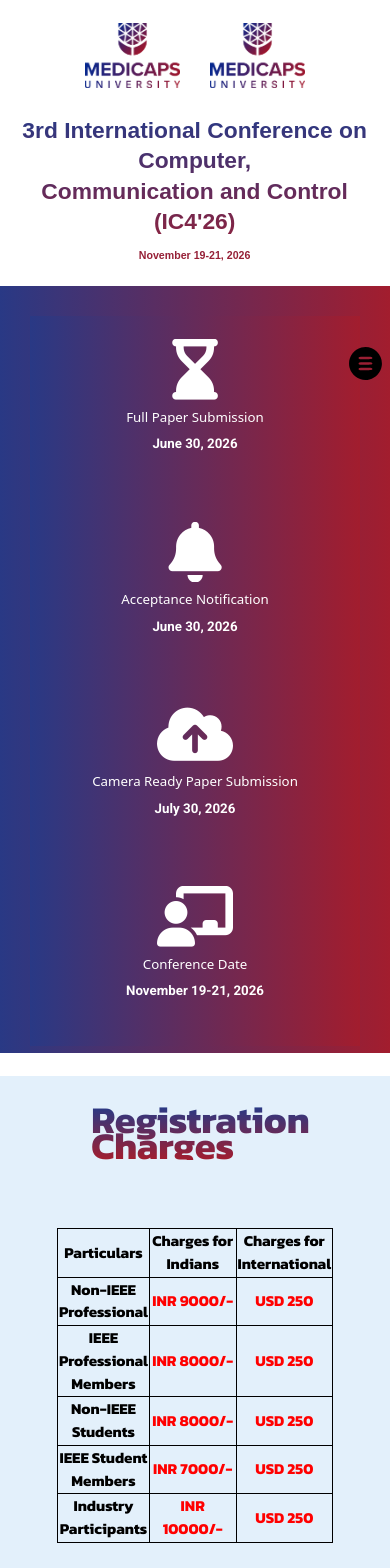
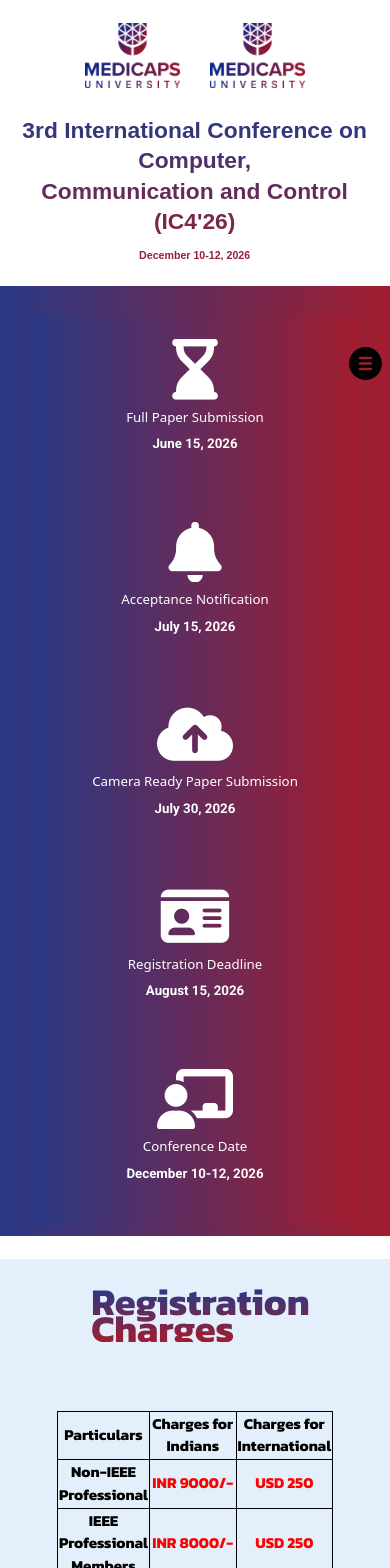
Before and after one commit to YuvrajSinghJat/ConferenceMedicaps, a React (Create React App) app: page /register in a window 390 px wide. Shown: the top 1568 px of the page. Built offline with nearby package versions, Linux system fonts and the light colour scheme; a web font is replaced by a local one; what tw-elements would draw is missing.

Commit message:
Dates of Conference are changed

```diff
--- a/src/components/Navbar/Nav.js
+++ b/src/components/Navbar/Nav.js
@@ -54,9 +54,9 @@
                 </div>
                 <Zoom>
                     <div className="w-full block flex-grow justify-center lg:flex lg:items-center lg:w-auto">
-                        <p className="dispNone1 text-center sm:w-auto sm:text-[3.25rem] sm:font-black text-[#016698] font-bold startHeading12 supHeading  mt-4 headingMain font-extrabold">3rd International Conference on Computer,<br></br> Communication and Control<br></br>(IC4'26)<span className='text-[1.25rem] '><br></br>November 19-21, 2026</span>
+                        <p className="dispNone1 text-center sm:w-auto sm:text-[3.25rem] sm:font-black text-[#016698] font-bold startHeading12 supHeading  mt-4 headingMain font-extrabold">3rd International Conference on Computer,<br></br> Communication and Control<br></br>(IC4'26)<span className='text-[1.25rem] '><br></br>December 10-12, 2026</span>
                         </p>
-                        <p className="dispNone2 text-center sm:w-auto sm:text-[3.25rem] sm:font-black text-[#016698] font-bold startHeading12 supHeading  mt-1 mx-2 headingMain font-extrabold">3rd International Conference on Computer,<br></br> Communication and Control <br></br> (IC4'26)<br /><span className='text-[0.7rem] '>November 19-21, 2026</span>
+                        <p className="dispNone2 text-center sm:w-auto sm:text-[3.25rem] sm:font-black text-[#016698] font-bold startHeading12 supHeading  mt-1 mx-2 headingMain font-extrabold">3rd International Conference on Computer,<br></br> Communication and Control <br></br> (IC4'26)<br /><span className='text-[0.7rem] '>December 10-12, 2026</span>
                         </p>
 
                     </div>
--- a/src/components/StartHero/StartHero.js
+++ b/src/components/StartHero/StartHero.js
@@ -24,22 +24,22 @@
             <article className='container mx-auto'>
                 <div className="wrapper " >
                     <ul className="marquee">
-                        <li>Full Paper Submission - <span className='liName'><del style={{ textDecoration: "line-through", color: "red" }}><span className="text-black"></span></del> <del style={{ textDecoration: "line-through", color: "red" }}><span className="text-black"></span></del><span className="text-[#ff0000]"></span>May 30, 2026</span></li>
+                        <li>Full Paper Submission - <span className='liName'><del style={{ textDecoration: "line-through", color: "red" }}><span className="text-black"></span></del> <del style={{ textDecoration: "line-through", color: "red" }}><span className="text-black"></span></del><span className="text-[#ff0000]"></span>June 15, 2026</span></li>
 
-                        <li>Acceptance Notification - <span className='liName'><del style={{ textDecoration: "line-through", color: "red" }}><span className="text-black"></span></del> <span className="text-[#ff0000]"></span> June 30, 2026</span></li>
+                        <li>Acceptance Notification - <span className='liName'><del style={{ textDecoration: "line-through", color: "red" }}><span className="text-black"></span></del> <span className="text-[#ff0000]"></span> July 15, 2026</span></li>
 
                         <li>Camera Ready Paper Submission - <span className='liName'><del style={{ textDecoration: "line-through", color: "red" }}><span className="text-black"></span></del><span className="text-[#ff0000]"></span> July 30, 2026</span></li>
-                        {/* <li>Early Bird Registration - <span className='liName'>July 15, 2025</span></li> */}
-                        <li>Conference Date - <span className='liName'>-November 19-21, 2026</span></li>
+                        <li>Registration Deadline- <span className='liName'>August 15, 2026</span></li>
+                        <li>Conference Date - <span className='liName'>December 10-12, 2026</span></li>
                     </ul>
                     <ul className="marquee2">
-                        <li>Full Paper Submission - <span className='liName'><del style={{ textDecoration: "line-through", color: "red" }}><span className="text-black"></span></del> <del style={{ textDecoration: "line-through", color: "red" }}><span className="text-black"></span></del><span className="text-[#ff0000]"></span>May 30, 2026</span></li>
+                        <li>Full Paper Submission - <span className='liName'><del style={{ textDecoration: "line-through", color: "red" }}><span className="text-black"></span></del> <del style={{ textDecoration: "line-through", color: "red" }}><span className="text-black"></span></del><span className="text-[#ff0000]"></span>June 15, 2026</span></li>
 
-                        <li>Acceptance Notification - <span className='liName'><del style={{ textDecoration: "line-through", color: "red" }}><span className="text-black"></span></del> <span className="text-[#ff0000]"></span> June 30, 2026</span></li>
+                        <li>Acceptance Notification - <span className='liName'><del style={{ textDecoration: "line-through", color: "red" }}><span className="text-black"></span></del> <span className="text-[#ff0000]"></span> July 15, 2026</span></li>
 
                         <li>Camera Ready Paper Submission - <span className='liName'><del style={{ textDecoration: "line-through", color: "red" }}><span className="text-black"></span></del><span className="text-[#ff0000]"></span> July 30, 2026</span></li>
-                        {/* <li>Early Bird Registration - <span className='liName'>July 15, 2025</span></li> */}
-                        <li>Conference Date - <span className='liName'>November 19-21, 2026</span></li>
+                        <li>Registration Deadline- <span className='liName'>August 15, 2026</span></li>
+                        <li>Conference Date - <span className='liName'>December 10-12, 2026</span></li>
                     </ul>
                 </div>
             </article>
--- a/src/pages/HomePage/HomePage.js
+++ b/src/pages/HomePage/HomePage.js
@@ -74,7 +74,7 @@
                                 <p className="title-font text-white mt-2 text-center">Full Paper Submission</p>
                                 <h2 className="text-2xl text-white mt-2 text-center bodyFont"><del style={{ textDecoration: "line-through", color: "red" }}><span className="text-white"></span></del>
                                     <div><del style={{ textDecoration: "line-through", color: "red" }}><span className="text-white"></span></del></div>
-                                    <div><div className='text-[#ff0000]'></div></div>June 30, 2026</h2>
+                                    <div><div className='text-[#ff0000]'></div></div>June 15, 2026</h2>
 
 
                             </div>
@@ -85,7 +85,7 @@
                                 <p className="title-font text-white mt-2 text-center">Acceptance Notification</p>
                                 <h2 className="text-2xl text-white mt-2 text-center bodyFont"><del style={{ textDecoration: "line-through", color: "red" }}><span className="text-white"></span></del><div className='text-[#ff0000]'>
                                     {/* <span className='text-sm block'> (For the paper recieved before 05 Dec)</span> */}
-                                </div> June 30, 2026</h2>
+                                </div> July 15, 2026</h2>
 
 
                             </div>
@@ -101,20 +101,20 @@
 
                         <Slide right>
 
-                            {/* <div className="p-4 md:w-1/6 sm:mb-0 mb-6">
+                            <div className="p-4 md:w-1/6 sm:mb-0 mb-6">
                                 <div className="rounded-lg h-auto overflow-hidden iconclr ">
                                     <i className="fa-solid fa-id-card fa-4x iconclr"></i>
                                 </div>
-                                <p className="title-font text-white mt-2 text-center">Early Bird Registration</p>
-                                <h2 className="text-2xl text-white mt-2 text-center bodyFont">July 15, 2025</h2>
+                                <p className="title-font text-white mt-2 text-center">Registration Deadline</p>
+                                <h2 className="text-2xl text-white mt-2 text-center bodyFont">August 15, 2026</h2>
 
-                            </div> */}
+                            </div>
                             <div className="p-4 md:w-1/6 sm:mb-0 mb-6">
                                 <div className="rounded-lg h-auto overflow-hidden iconclr">
                                     <i className="fa-solid fa-chalkboard-user  fa-4x iconclr"></i>
                                 </div>
                                 <p className="title-font text-white mt-2 text-center">Conference Date</p>
-                                <h2 className="text-2xl text-white mt-2 text-center bodyFont">November 19-21, 2026</h2>-
+                                <h2 className="text-2xl text-white mt-2 text-center bodyFont">December 10-12, 2026</h2>-
 
                             </div>
                         </Slide>
@@ -129,7 +129,7 @@
                                     </div>
                                     <p className="text-sm title-font text-white mt-2 text-center">Full Paper Submission</p>
                                     <h2 className="text-sm  text-white mt-2 text-center bodyFont"><del style={{ textDecoration: "line-through", color: "red" }}><span className="text-white"></span></del> <del style={{ textDecoration: "line-through", color: "red" }}><span className="text-white">May 30,2025</span></del>
-                                        <div><div className='text-[#ff0000]'></div></div>June 30, 2026</h2>
+                                        <div><div className='text-[#ff0000]'></div></div>June 15, 2026</h2>
 
                                 </div>
                                 <div className="p-4 md:w-1/3 sm:mb-0 mb-6">
@@ -139,7 +139,7 @@
                                     <p className="text-sm title-font text-white mt-2 text-center">Acceptance Notification</p>
                                     <h2 className="text-sm  text-white mt-2 text-center bodyFont"><del style={{ textDecoration: "line-through", color: "red" }}><span className="text-white"></span></del><div className='text-[#ff0000]'>
                                         {/* <span className='text-sm'> (For the paper recieved before 05 Dec)</span> */}
-                                    </div>June 30, 2026</h2>
+                                    </div>July 15, 2026</h2>
 
 
                                 </div>
@@ -155,21 +155,21 @@
                                 </div>
 
 
-                                {/* <div className="p-4 md:w-1/3 sm:mb-0 mb-6">
+                                <div className="p-4 md:w-1/3 sm:mb-0 mb-6">
                                     <div className="rounded-lg sm:h-32 overflow-hidden iconclr ">
                                         <i className="fa-solid fa-id-card fa-4x iconclr"></i>
                                     </div>
-                                    <p className="text-sm title-font text-white mt-2 text-center">Early Bird Registration</p>
-                                    <h2 className="text-sm text-white mt-2 text-center bodyFont">July 15, 2025</h2>
+                                    <p className="text-sm title-font text-white mt-2 text-center">Registration Deadline</p>
+                                    <h2 className="text-sm text-white mt-2 text-center bodyFont">August 15, 2026</h2>
 
-                                </div> */}
+                                </div>
 
                                 <div className="p-4 md:w-1/3 sm:mb-0 mb-6">
                                     <div className="rounded-lg sm:h-32 overflow-hidden iconclr ">
                                         <i className="fa-solid fa-chalkboard-user fa-4x iconclr"></i>
                                     </div>
                                     <p className="text-sm title-font text-white mt-2 text-center">Conference Date</p>
-                                    <h2 className="text-sm text-white mt-2 text-center bodyFont">November 19-21, 2026</h2>
+                                    <h2 className="text-sm text-white mt-2 text-center bodyFont">December 10-12, 2026</h2>
 
                                 </div>
                             </Slide>
@@ -674,7 +674,7 @@
                                         {/* <a href="https://ieeexplore.ieee.org/xpl/conhome/7562831/proceeding"> */}
                                             <img class="h-[14.1rem]  rounded w-full object-cover object-center mb-6" src={pastConference_3} alt="content" />
                                             <div className="px-6 pb-1">
-                                                <h2 class="text-lg text-white font-bold title-font mb-4 text-center">IEEE International Conference IC-EETA’25 - <span className='text-[#ff0000]'>2025</span></h2>
+                                                <h2 class="text-lg text-white font-bold title-font mb-4 text-center">International Conference IC-EETA’25 - <span className='text-[#ff0000]'>2025</span></h2>
 
                                             </div>
                                         {/* </a> */}
@@ -689,7 +689,7 @@
                                         <img class="h-[14.1rem]  rounded w-full object-cover object-center mb-6" src={pastConference_4} alt="content" />
                                         <div className="px-6 pb-1">
 
-                                            <h2 class="text-lg text-white font-bold title-font mb-4 text-center">2nd IEEE Conference IC4 <span className='text-[#ff0000]'>2024</span></h2>
+                                            <h2 class="text-lg text-white font-bold title-font mb-4 text-center">2nd Conference IC4 - <span className='text-[#ff0000]'>2024</span></h2>
                                         </div>
                                     </a>
                                 </div>
@@ -732,7 +732,7 @@
                                         <a href="https://ieeexplore.ieee.org/xpl/conhome/7562831/proceeding">
                                             <img class="h-[14.1rem]  rounded w-full object-cover object-center mb-6" src={pastConference_3} alt="content" />
                                             <div className="px-6 pb-1">
-                                                <h2 class="text-lg text-white font-bold title-font mb-4 text-center">IEEE CDAN Symposium - <span className='text-[#ff0000]'>2016</span></h2>
+                                                <h2 class="text-lg text-white font-bold title-font mb-4 text-center">CDAN Symposium - <span className='text-[#ff0000]'>2016</span></h2>
 
                                             </div>
                                         </a>
@@ -748,7 +748,7 @@
                                             <img class="h-[14.1rem]  rounded w-full object-cover object-center mb-6" src={pastConference_4} alt="content" />
                                             <div className="px-6 pb-1">
 
-                                                <h2 class="text-lg text-white font-bold title-font mb-4 text-center">1st IEEE Conference IC4 - <span className='text-[#ff0000]'>2015</span></h2>
+                                                <h2 class="text-lg text-white font-bold title-font mb-4 text-center">1st Conference IC4 - <span className='text-[#ff0000]'>2015</span></h2>
                                             </div>
                                         </a>
                                     </div>
@@ -773,7 +773,7 @@
 
                         <div className="text-center lg:w-2/3 w-full">
                             <h1 className="title-font sm:text-4xl text-3xl font-black mb-4 text-black bodyFont2 gradientHeading">PAPER SUBMISSION</h1>
-                            <p className="mb-4 leading-relaxed text-black font-semibold mt-12 text-sm sm:text-xl text-justify">Authors are invited to submit papers through the conference <span className='text-[#016698]'>Submission System</span> by <span className='text-[#016698] font-bold'><del style={{ textDecoration: "line-through", color: "red" }}><span className="text-[#016698]"></span></del><del style={{ textDecoration: "line-through", color: "red" }}><span className="text-[#016698]"></span></del><span className="text-[#ff0000]">July 30, 2026</span></span> (Due to the overwhelming response and the request for extending the submission date). Submissions must be original and should not have been published previously or be under consideration for publication while being evaluated for this conference.</p>
+                            <p className="mb-4 leading-relaxed text-black font-semibold mt-12 text-sm sm:text-xl text-justify">Authors are invited to submit papers through the conference <span className='text-[#016698]'>Submission System</span> by <span className='text-[#016698] font-bold'><del style={{ textDecoration: "line-through", color: "red" }}><span className="text-[#016698]"></span></del><del style={{ textDecoration: "line-through", color: "red" }}><span className="text-[#016698]"></span></del><span className="text-[#ff0000]">June 15, 2026</span></span> (Due to the overwhelming response and the request for extending the submission date). Submissions must be original and should not have been published previously or be under consideration for publication while being evaluated for this conference.</p>
                             <span className="inline-block h-1 w-24 rounded bg-[#a21d2e] mt-8 mb-6"></span>
                             {/* <h1 className="title-font sm:text-4xl text-3xl font-black mb-4 text-black bodyFont2">PAPER SUBMISSION</h1>
                             <p className="mb-4 leading-relaxed text-black font-semibold mt-12 text-sm sm:text-xl text-justify">Authors are invited to submit papers through the conference <span className='text-[#016698]'>Submission System</span> by <span className='text-[#016698] font-bold'><del style={{ textDecoration: "line-through", color: "red" }}><span className="text-[#016698]"></span></del><del style={{ textDecoration: "line-through", color: "red" }}><span className="text-[#016698]">May 30,2025 </span></del><br></br><span className="text-[#ff0000]"> June 30, 2026</span></span> (Due to the overwhelming response and the request for extending the submission date). Submissions must be original and should not have been published previously or be under consideration for publication while being evaluated for this conference.</p>
--- a/src/pages/Register/Register.js
+++ b/src/pages/Register/Register.js
@@ -32,7 +32,7 @@
                                 <p className="title-font text-white mt-2 text-center">Acceptance Notification</p>
                                 <h2 className="text-2xl text-white mt-2 text-center bodyFont"><del style={{ textDecoration: "line-through", color: "red" }}><span className="text-white"></span></del><div className='text-[#ff0000]'>
                                     {/* <span className='text-sm block'> (For the paper recieved before 05 Dec)</span> */}
-                                </div>June 30, 2026</h2>
+                                </div>July 15, 2026</h2>
 
 
                             </div>
@@ -48,20 +48,20 @@
 
                         <Slide right>
 
-                            {/* <div className="p-4 md:w-1/6 sm:mb-0 mb-6">
+                            <div className="p-4 md:w-1/6 sm:mb-0 mb-6">
                                 <div className="rounded-lg h-auto overflow-hidden iconclr ">
                                     <i className="fa-solid fa-id-card fa-4x iconclr"></i>
                                 </div>
-                                <p className="title-font text-white mt-2 text-center">Early Bird Registration</p>
-                                <h2 className="text-2xl text-white mt-2 text-center bodyFont">July 15, 2025</h2>
+                                <p className="title-font text-white mt-2 text-center">Registration Deadline</p>
+                                <h2 className="text-2xl text-white mt-2 text-center bodyFont">August 15, 2026</h2>
 
-                            </div> */}
+                            </div>
                             <div className="p-4 md:w-1/6 sm:mb-0 mb-6">
                                 <div className="rounded-lg h-auto overflow-hidden iconclr">
                                     <i className="fa-solid fa-chalkboard-user  fa-4x iconclr"></i>
                                 </div>
                                 <p className="title-font text-white mt-2 text-center">Conference Date</p>
-                                <h2 className="text-2xl text-white mt-2 text-center bodyFont">November 19-21, 2026</h2>-
+                                <h2 className="text-2xl text-white mt-2 text-center bodyFont">December 10-12, 2026</h2>-
 
                             </div>
                         </Slide>
@@ -76,7 +76,7 @@
                                     </div>
                                     <p className="text-sm title-font text-white mt-2 text-center">Full Paper Submission</p>
                                     <h2 className="text-sm  text-white mt-2 text-center bodyFont"><del style={{ textDecoration: "line-through", color: "red" }}><span className="text-white"></span></del> <del style={{ textDecoration: "line-through", color: "red" }}><span className="text-white"></span></del>
-                                        <div><div className='text-[#ffffff]'></div></div>June 30, 2026</h2>
+                                        <div><div className='text-[#ffffff]'></div></div>June 15, 2026</h2>
 
                                 </div>
                                 <div className="p-4 md:w-1/3 sm:mb-0 mb-6">
@@ -86,7 +86,7 @@
                                     <p className="text-sm title-font text-white mt-2 text-center">Acceptance Notification</p>
                                     <h2 className="text-sm  text-white mt-2 text-center bodyFont"><del style={{ textDecoration: "line-through", color: "red" }}><span className="text-white"></span></del><div className='text-[#ff0000]'>
                                         {/* <span className='text-sm'> (For the paper recieved before 05 Dec)</span> */}
-                                    </div> June 30, 2026</h2>
+                                    </div>July 15, 2026</h2>
 
 
                                 </div>
@@ -102,21 +102,21 @@
                                 </div>
 
 
-                                {/* <div className="p-4 md:w-1/3 sm:mb-0 mb-6">
+                                <div className="p-4 md:w-1/3 sm:mb-0 mb-6">
                                     <div className="rounded-lg sm:h-32 overflow-hidden iconclr ">
                                         <i className="fa-solid fa-id-card fa-4x iconclr"></i>
                                     </div>
-                                    <p className="text-sm title-font text-white mt-2 text-center">Early Bird Registration</p>
-                                    <h2 className="text-sm text-white mt-2 text-center bodyFont">July 15, 2025</h2>
+                                    <p className="text-sm title-font text-white mt-2 text-center">Registration Deadline</p>
+                                    <h2 className="text-sm text-white mt-2 text-center bodyFont">August 15, 2026</h2>
 
-                                </div> */}
+                                </div>
 
                                 <div className="p-4 md:w-1/3 sm:mb-0 mb-6">
                                     <div className="rounded-lg sm:h-32 overflow-hidden iconclr ">
                                         <i className="fa-solid fa-chalkboard-user fa-4x iconclr"></i>
                                     </div>
                                     <p className="text-sm title-font text-white mt-2 text-center">Conference Date</p>
-                                    <h2 className="text-sm text-white mt-2 text-center bodyFont">November 19-21, 2026</h2>
+                                    <h2 className="text-sm text-white mt-2 text-center bodyFont">December 10-12, 2026</h2>
 
                                 </div>
                             </Slide>
@@ -244,9 +244,9 @@
 
 
                             <div className="flex justify-center mt-8">
-                                <a href="https://cmt3.research.microsoft.com/ICEETA2025" target='_blank'>
+                                {/* <a href="/" target='_blank'> */}
                                     <button className="inline-flex uppercase text-white py-2 px-6  border-2 focus:outline-none rounded-lg text-md  font-medium bg-[#016698] hover:bg-white hover:text-[#016698] hover:border-2 hover:border-[#016698] hover:shadow-lg transition duration-150 ease-in-out ">Register Here</button>
-                                </a>
+                                {/* </a> */}
                             </div>
                         </div>
                     </div>
```
